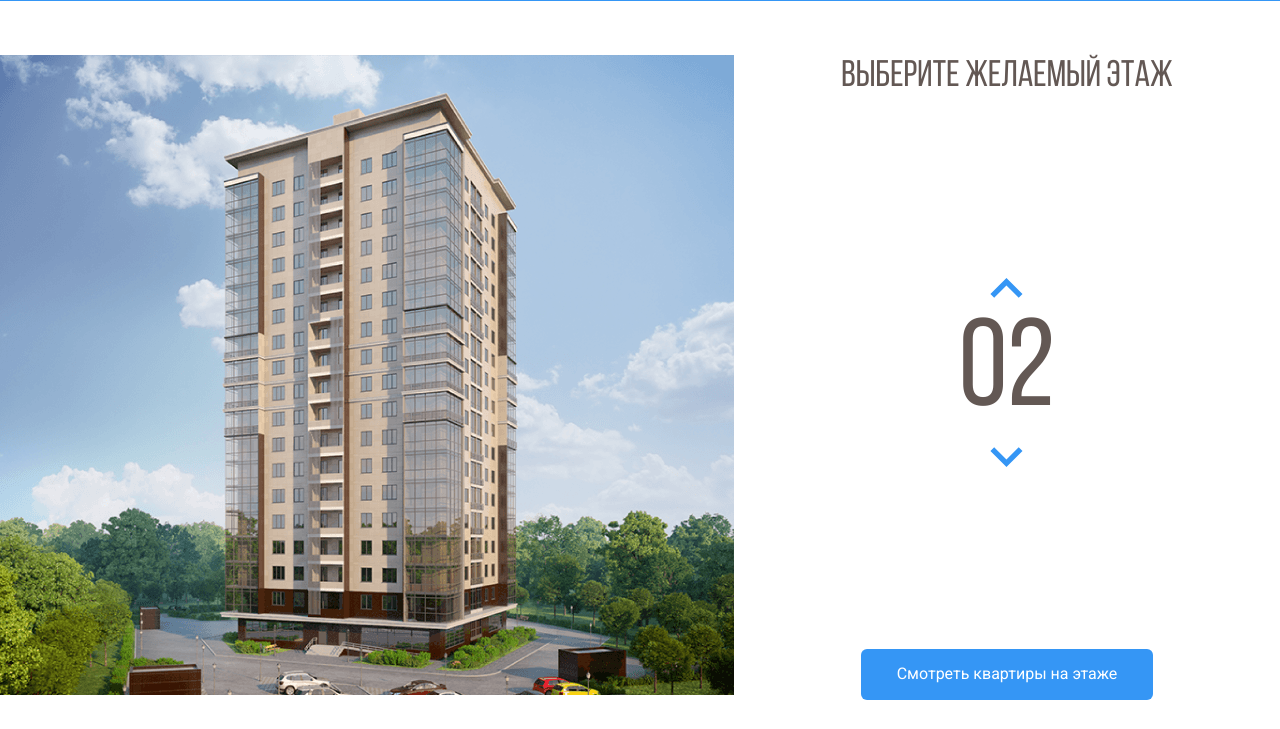
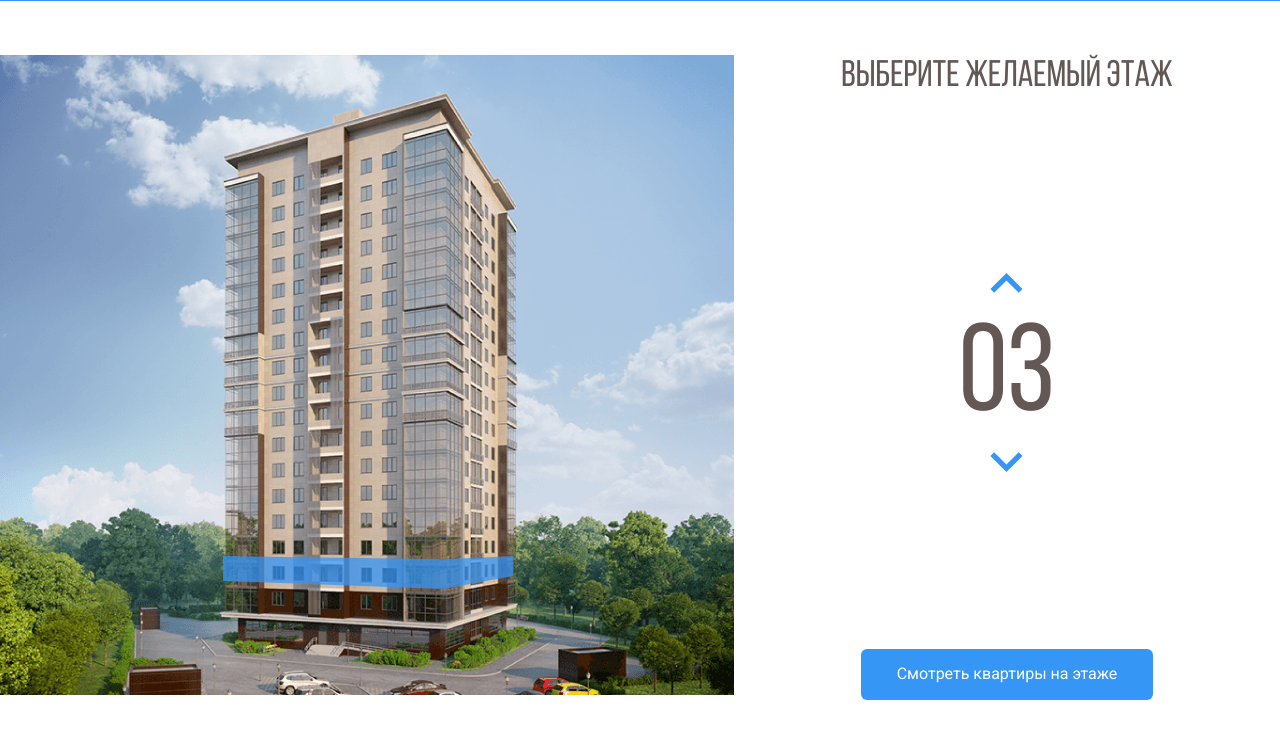
Before and after one commit to AnDrEyScode/melody, a plain HTML site: page index.html in a window 1280 px wide. Both pictures are taken after a click on the button 1006 px from the left and 360 px from the top of the page. Shown: the part 71-800 px from the top of the page. Drawn offline with nearby package versions, Linux system fonts and the light colour scheme.

Commit message:
Add files via upload

```diff
--- a/css/style.css
+++ b/css/style.css
@@ -1,10 +1,10 @@
 @font-face {
   font-family: "Bebas Neue Cyrillic";
-  src: local("BebasNeueRegular"), url("../fonts/BebasNeueRegular.woff2") format("woff2"),
+  src: local("BebasNeueRegular"),
+    url("../fonts/BebasNeueRegular.woff2") format("woff2"),
     url("../fonts/BebasNeueRegular.woff") format("woff");
   font-display: swap;
 }
-
 
 * {
   box-sizing: border-box;
@@ -65,50 +65,50 @@ body {
   color: #fff;
 }
 
-.main{
+.main {
   max-width: 1280px;
   margin: auto;
   padding-top: 54px;
   display: flex;
 }
 
-.main-info{
+.main-info {
   flex-grow: 1;
   text-align: center;
   display: flex;
   flex-direction: column;
-  align-items:center;
+  align-items: center;
   justify-content: space-between;
 }
 
-.home-image path{
+.home-image path {
   opacity: 0;
   cursor: pointer;
 }
 
-.home-image path:hover{
+.home-image path:hover {
   opacity: 1;
 }
 
-.counter-group{
-  display:flex;
+.counter-group {
+  display: flex;
   flex-direction: column;
   align-items: center;
 }
 
-.counter-button{
-  background-color:#fff;
+.counter-button {
+  background-color: #fff;
   border: none;
   cursor: pointer;
 }
 
-.counter-arrow-down{
+.counter-arrow-down {
   transform: rotateX(180deg);
 }
 
-.main-title{
+.main-title {
   margin: 0px;
-  font-family: 'Bebas Neue Cyrillic', sans-serif;
+  font-family: "Bebas Neue Cyrillic", sans-serif;
   font-style: normal;
   font-weight: normal;
   font-size: 37px;
@@ -119,18 +119,22 @@ body {
   color: #635854;
 }
 
-.counter{
-    font-family: 'Bebas Neue Cyrillic', sans-serif;
-    color: #635854;
-    font-size: 124px;
-    margin-top: 10p;
+.counter {
+  font-family: "Bebas Neue Cyrillic", sans-serif;
+  color: #635854;
+  font-size: 124px;
+  margin-top: 10px;
 }
 
-.button-primary{
-  background: #3596F5;
+.button-primary {
+  background: #3596f5;
   border-radius: 6px;
   border: none;
-  color:#fff;
+  color: #fff;
   padding: 16px 36px;
   cursor: pointer;
 }
+
+path.current-floor {
+  opacity: 1;
+}
--- a/index.html
+++ b/index.html
@@ -67,30 +67,30 @@
                     </pattern>
                     <image id="image0" width="740" height="640" xlink:href="resources/home1.png" />
                 </defs>
-                <path d="M222 527L442.8 535L512 521.3V543L443.5 562.7L222 551.7V527Z" fill="#3595F6"
+                <path data-floor="02" d="M222 527L442.8 535L512 521.3V543L443.5 562.7L222 551.7V527Z" fill="#3595F6"
                     fill-opacity="0.75" />
-                <path d="M223 526V501L443.3 504.3L513 501V521L443.7 534L223 526Z" fill="#3595F6" fill-opacity="0.75" />
-                <path d="M223 500V475H444H513V498L445 505L223 500Z" fill="#3595F6" fill-opacity="0.75" />
-                <path d="M223 476V451L444.3 447.3L512 454V476H444" fill="#3595F6" fill-opacity="0.75" />
-                <path d="M223 450V424L444.5 420.7L513 431.7V453L444 446.3L223 450Z" fill="#3595F6"
+                <path data-floor="03" d="M223 526V501L443.3 504.3L513 501V521L443.7 534L223 526Z" fill="#3595F6" fill-opacity="0.75" />
+                <path data-floor="04" d="M223 500V475H444H513V498L445 505L223 500Z" fill="#3595F6" fill-opacity="0.75" />
+                <path data-floor="05" d="M223 476V451L444.3 447.3L512 454V476H444" fill="#3595F6" fill-opacity="0.75" />
+                <path data-floor="06" d="M223 450V424L444.5 420.7L513 431.7V453L444 446.3L223 450Z" fill="#3595F6"
                     fill-opacity="0.75" />
-                <path d="M222 423V399.3L443 387L514 410V431.3L443 419L222 423Z" fill="#3595F6" fill-opacity="0.75" />
-                <path d="M222 401V376L444.2 359.7L514 388.3V409L443.7 387.3L222 401Z" fill="#3595F6"
+                <path data-floor="07" d="M222 423V399.3L443 387L514 410V431.3L443 419L222 423Z" fill="#3595F6" fill-opacity="0.75" />
+                <path data-floor="08" d="M222 401V376L444.2 359.7L514 388.3V409L443.7 387.3L222 401Z" fill="#3595F6"
                     fill-opacity="0.75" />
-                <path d="M222 376V351L444.5 330.7L514 367.3V388L442 359.3L222 376Z" fill="#3595F6"
+                <path data-floor="09" d="M222 376V351L444.5 330.7L514 367.3V388L442 359.3L222 376Z" fill="#3595F6"
                     fill-opacity="0.75" />
-                <path d="M222 350V326L445 301.3L514 345.3V367L444.7 329L222 350Z" fill="#3595F6" fill-opacity="0.75" />
-                <path d="M222 325V301L444.5 272.3L514 323.3V344L443.7 301.7L222 325Z" fill="#3595F6"
+                <path data-floor="10" d="M222 350V326L445 301.3L514 345.3V367L444.7 329L222 350Z" fill="#3595F6" fill-opacity="0.75" />
+                <path data-floor="11" d="M222 325V301L444.5 272.3L514 323.3V344L443.7 301.7L222 325Z" fill="#3595F6"
                     fill-opacity="0.75" />
-                <path d="M221 301V277L443.3 244L514 303.3V323L444 272.3L221 301Z" fill="#3595F6" fill-opacity="0.75" />
-                <path d="M222 276V252L443.2 217L513 281V302L444.3 243.7L222 276Z" fill="#3595F6" fill-opacity="0.75" />
-                <path d="M222 252V227L444.3 189L513 259.3V280L444 216L222 252Z" fill="#3595F6" fill-opacity="0.75" />
-                <path d="M222 226V201L442.8 157.3L513 236.3V259L444 185.7L222 226Z" fill="#3595F6"
+                <path data-floor="12" d="M221 301V277L443.3 244L514 303.3V323L444 272.3L221 301Z" fill="#3595F6" fill-opacity="0.75" />
+                <path data-floor="13" d="M222 276V252L443.2 217L513 281V302L444.3 243.7L222 276Z" fill="#3595F6" fill-opacity="0.75" />
+                <path data-floor="14" d="M222 252V227L444.3 189L513 259.3V280L444 216L222 252Z" fill="#3595F6" fill-opacity="0.75" />
+                <path data-floor="15" d="M222 226V201L442.8 157.3L513 236.3V259L444 185.7L222 226Z" fill="#3595F6"
                     fill-opacity="0.75" />
-                <path d="M223 202V177L443 129L513 214V237L442.3 157.7L223 202Z" fill="#3595F6" fill-opacity="0.75" />
-                <path d="M222 177V152L441.8 100L513 192.3V215L443.3 128.7L222 177Z" fill="#3595F6"
+                <path data-floor="16" d="M223 202V177L443 129L513 214V237L442.3 157.7L223 202Z" fill="#3595F6" fill-opacity="0.75" />
+                <path data-floor="17" d="M222 177V152L441.8 100L513 192.3V215L443.3 128.7L222 177Z" fill="#3595F6"
                     fill-opacity="0.75" />
-                <path d="M222 152V126L444 69.3L513 171V192L443.7 100.3L222 152Z" fill="#3595F6" fill-opacity="0.75" />
+                <path data-floor="18" d="M222 152V126L444 69.3L513 171V192L443.7 100.3L222 152Z" fill="#3595F6" fill-opacity="0.75" />
 
             </svg>
 
@@ -114,6 +114,10 @@
         </div>
     </main>
 
+    <script src="https://code.jquery.com/jquery-3.6.0.min.js"
+        integrity="sha256-/xUj+3OJU5yExlq6GSYGSHk7tPXikynS7ogEvDej/m4=" crossorigin="anonymous">
+    </script>
+    <script src="js/main.js"></script>
 </body>
 
 </html>
--- /dev/null
+++ b/js/main.js
@@ -0,0 +1,34 @@
+$(document).ready(function () {
+  let currentFloor = 2;
+  let floorPath = $(".home-image path");
+  let counterUp = $(".counter-up");
+  let counterDown = $(".counter-down");
+  floorPath.on("mouseover", function (){
+    floorPath.removeClass("current-floor");
+    currentFloor = $(this).attr("data-floor");
+    $(".counter").text(currentFloor);
+  });
+
+  counterUp.on("click", function(){
+    if (currentFloor < 18){
+      currentFloor++;
+      usCurrentFloor = currentFloor.toLocaleString('en-US', {minimumIntegerDigits: 2, useGroupping: false});
+      $(".counter").text(usCurrentFloor);
+      floorPath.removeClass("current-floor");
+      $(`[data-floor=${usCurrentFloor}]`).toggleClass("current-floor");
+
+    }
+  });
+
+
+  counterDown.on('click', function(){
+    if (currentFloor > 2)
+    {
+      --currentFloor;
+      usCurrentFloor = currentFloor.toLocaleString('en-US', {minimumIntegerDigits: 2, useGroupping: false});
+      $(".counter").text(usCurrentFloor);
+      floorPath.removeClass("current-floor");
+      $(`[data-floor=${usCurrentFloor}]`).toggleClass("current-floor");
+    }
+  })
+});
```
